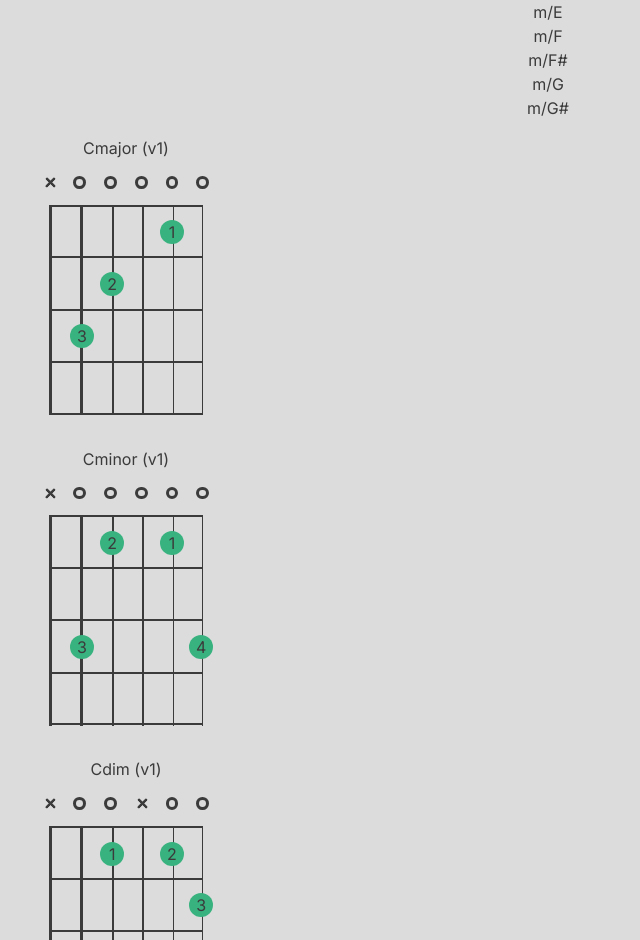
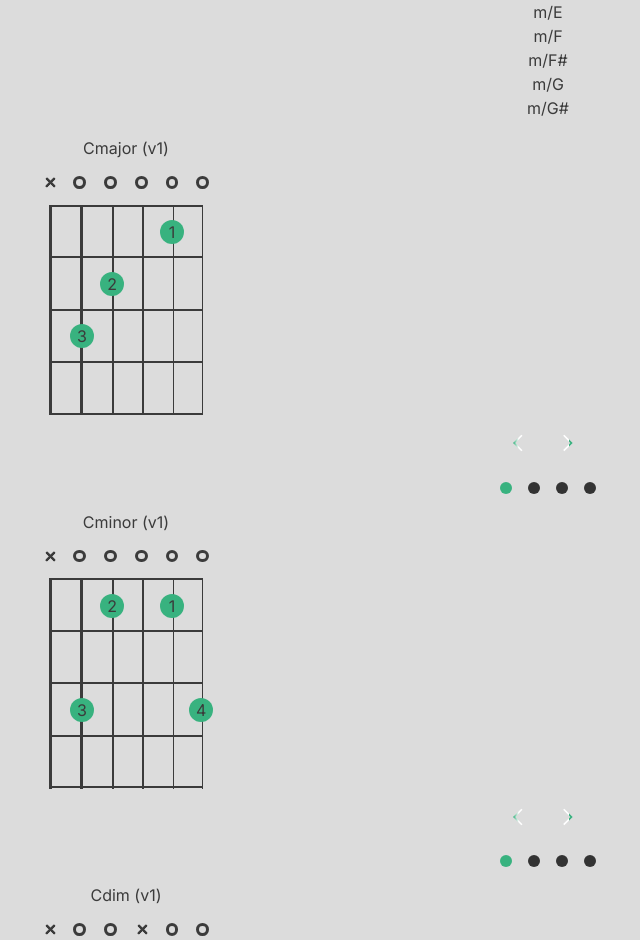
Before and after one commit to willcary/chords-app, a Next.js app: page / in a window 1280 px wide. Shown: the part 1860-2800 px from the top of the page, without its empty margins (92-732 px from the left). Built offline with nearby package versions, Linux system fonts and the light colour scheme.

Commit message:
feat: add vanilla carousel to TabGroup component

```diff
--- a/components/tab/TabGroup.tsx
+++ b/components/tab/TabGroup.tsx
@@ -1,5 +1,4 @@
-import { useEffect } from 'react'
-import useEmblaCarousel from 'embla-carousel-react'
+import { useState } from 'react'
 import { SpecificChordProps } from '@/assets/typescript'
 import Tab from './Tab'
 export default function TabGroup({
@@ -7,26 +6,92 @@ export default function TabGroup({
   suffix,
   positions,
 }: SpecificChordProps) {
-  const [emblaRef, emblaApi] = useEmblaCarousel({ loop: false })
+  const [currentIndex, setCurrentIndex] = useState(0)
 
-  useEffect(() => {
-    if (emblaApi) {
-      console.log(emblaApi.slideNodes()) // Access API
+  const handleNext = () => {
+    setCurrentIndex((prevIndex) =>
+      prevIndex + 1 === positions.length ? 0 : prevIndex + 1
+    )
   }
-  }, [emblaApi])
+  const handlePrevious = () => {
+    setCurrentIndex((prevIndex) =>
+      prevIndex - 1 < 0 ? positions.length - 1 : prevIndex - 1
+    )
+  }
+  const handleDotClick = (index: number) => {
+    setCurrentIndex(index)
+  }
+
   return (
-    <div className='embla' ref={emblaRef}>
-      <div className='embla__container'>
-        {positions.map((position, version) => (
-          <div className='embla__slide'>
+    <div className='carousel'>
+      <div className='slide_direction'>
         <Tab
-              key={`${tone}${suffix}${position.frets}${position.fingers}`}
+          key={`${tone}${suffix}${positions[currentIndex]}${positions[currentIndex]}`}
           tone={tone}
           suffix={suffix}
-              positions={position}
-              version={version + 1}
+          positions={positions[currentIndex]}
+          version={currentIndex + 1}
         />
+        <div className='carousel-btn-container'>
+          <button className='left' onClick={handlePrevious}>
+            <svg
+              xmlns='http://www.w3.org/2000/svg'
+              height='20'
+              viewBox='0 96 960 960'
+              width='20'
+            >
+              <defs>
+                <linearGradient
+                  id='leftGradient'
+                  x1='0%'
+                  y1='0%'
+                  x2='100%'
+                  y2='0%'
+                >
+                  <stop offset='5%' stop-color='#38b27f' stop-opacity='1' />
+                  <stop offset='60%' stop-color='#fff' stop-opacity='1' />
+                </linearGradient>
+              </defs>
+              <path
+                d='M400 976 0 576l400-400 56 57-343 343 343 343-56 57Z'
+                fill='url(#leftGradient)'
+              />
+            </svg>
+          </button>
+          <button className='right' onClick={handleNext}>
+            <svg
+              xmlns='http://www.w3.org/2000/svg'
+              height='20'
+              viewBox='0 96 960 960'
+              width='20'
+            >
+              <defs>
+                <linearGradient
+                  id='rightGradient'
+                  x1='0%'
+                  y1='0%'
+                  x2='100%'
+                  y2='0%'
+                >
+                  <stop offset='60%' stop-color='#fff' stop-opacity='1' />
+                  <stop offset='5%' stop-color='#38b27f' stop-opacity='1' />
+                </linearGradient>
+              </defs>
+              <path
+                d='m304 974-56-57 343-343-343-343 56-57 400 400-400 400Z'
+                fill='url(#rightGradient)'
+              />
+            </svg>
+          </button>
         </div>
+      </div>
+      <div className='carousel-indicator'>
+        {positions.map((_, index) => (
+          <div
+            key={index}
+            className={`dot ${currentIndex === index ? 'active' : ''}`}
+            onClick={() => handleDotClick(index)}
+          ></div>
         ))}
       </div>
     </div>
--- a/package.json
+++ b/package.json
@@ -15,7 +15,6 @@
     "@types/react": "18.0.28",
     "@types/react-dom": "18.0.11",
     "@vercel/postgres": "^0.5.1",
-    "embla-carousel-react": "^8.0.0-rc15",
     "eslint": "8.34.0",
     "eslint-config-next": "^14.0.1",
     "next": "^14.0.1",
--- a/pages/index.tsx
+++ b/pages/index.tsx
@@ -38,7 +38,7 @@ export default function Home({
         {/* Filter btns */}
         <div>
           <div>
-            <p>Key:</p>
+            <p className='gradient-text'>Key:</p>
             <ul className='mx-auto flex flex-row gap-4 justify-center max-w-3xl overflow-auto whitespace-nowrap mb-4'>
               {filterData.keys.map((key) => (
                 <li key={key}>
@@ -50,7 +50,7 @@ export default function Home({
             </ul>
           </div>
           <div>
-            <p>Suffix</p>
+            <p className='gradient-text'>Suffix</p>
             <ul className='mx-auto flex flex-row gap-4 max-w-3xl overflow-auto whitespace-nowrap'>
               {filterData.suffixes.map((suffix) => (
                 <li key={suffix}>
--- a/styles/globals.css
+++ b/styles/globals.css
@@ -12,7 +12,7 @@
   --clr-white: #ffffff;
   --clr-dark: #3b3b3b;
   --clr-primary: #38b27f;
-  --clr-secondary: #b34a37;
+  --clr-secondary: #ed42d6;
   --clr-transparent: #ffffff00;
 }
 
@@ -59,6 +59,23 @@ nav {
   margin: 0 2em;
 }
 
+.gradient-text {
+  width: min-content;
+  margin-left: auto;
+  margin-right: auto;
+  background-color: var(--clr-white);
+  background-image: linear-gradient(
+    25deg,
+    var(--clr-secondary) 0%,
+    var(--clr-white) 50%
+  );
+  background-size: 100%;
+  -webkit-background-clip: text;
+  -moz-background-clip: text;
+  -webkit-text-fill-color: transparent;
+  -moz-text-fill-color: transparent;
+}
+
 @media (min-width: 1164px) {
   main,
   nav {
--- a/styles/tabs.css
+++ b/styles/tabs.css
@@ -1,3 +1,42 @@
+.carousel {
+}
+
+.carousel-btn-container {
+  text-align: center;
+  color: white;
+}
+
+.left,
+.right {
+  color: #fff;
+  border-radius: 50%;
+  margin: auto 10px;
+  height: 25px;
+  width: 25px;
+  position: relative;
+}
+.left {
+}
+.right {
+}
+
+.carousel-indicator {
+  margin-top: 20px;
+  display: flex;
+  justify-content: center;
+  gap: 1rem;
+}
+.dot {
+  background-color: #333;
+  width: 0.75rem;
+  height: 0.75rem;
+  border-radius: 50%;
+  cursor: pointer;
+}
+.active {
+  background-color: var(--clr-primary);
+}
+
 .tab-container {
   width: 16rem;
   aspect-ratio: 1/1.14;
@@ -116,14 +155,3 @@
   align-items: center;
   font-size: 1rem;
 }
-
-.embla {
-  overflow: hidden;
-}
-.embla__container {
-  display: flex;
-}
-.embla__slide {
-  flex: 0 0 100%;
-  min-width: 0;
-}
```
Also changed, not shown: 1 other file (tests, documents, lock files or other folders). Lines whose indentation alone changed are shown as unchanged.
